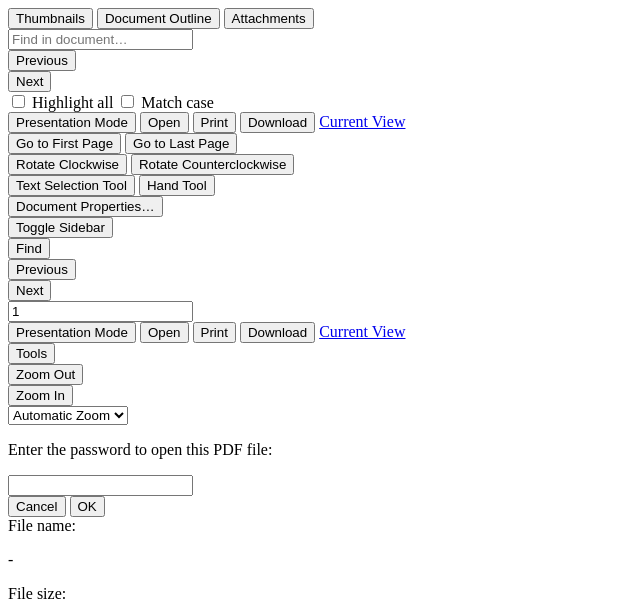
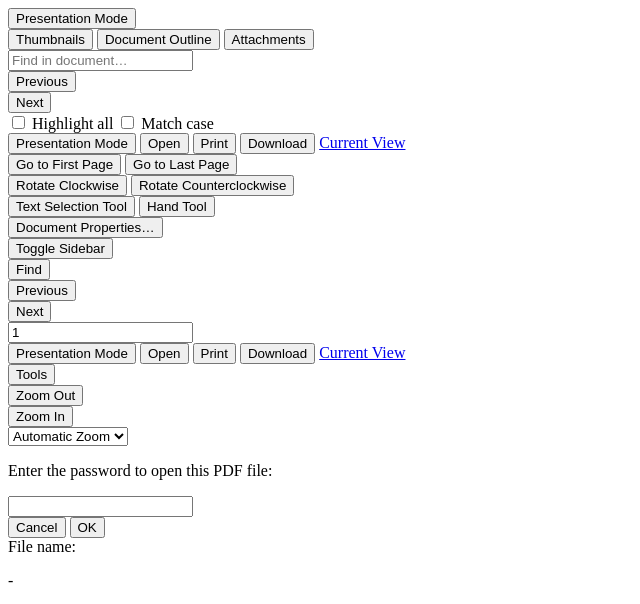
Before and after one commit to arcsoftech/Bulletin-Dashboard-Using-Push-Notification, a Node project: template views/index.hbs in a window 1280 px wide. Shown: the top 604 px of the page, without its empty margins (0-640 px from the left). Run offline with Node 20 templates, Linux system fonts and the light colour scheme; the template is opened without the code that fills it, so the values that code supplies are empty; some libraries are stand-ins or nearby versions.

Commit message:
Added fullscreen button.

```diff
--- a/public/css/viewer.css
+++ b/public/css/viewer.css
@@ -2365,3 +2365,9 @@ html[dir='rtl'] #documentPropertiesOverlay .row > * {
     opacity: 0;
   }
 }
+
+#presentationMode {
+  position: absolute;
+  bottom: 0;
+  z-index: 9;
+}
--- a/views/index.hbs
+++ b/views/index.hbs
@@ -1,3 +1,7 @@
+<button id="presentationMode" class="toolbarButton presentationMode hiddenLargeView" title="Switch to Presentation Mode" tabindex="31" data-l10n-id="presentation_mode">
+  <span data-l10n-id="presentation_mode_label">Presentation Mode</span>
+</button>
+
 <div id="outerContainer">
   <div id="sidebarContainer">
     <div id="toolbarSidebar">
@@ -354,7 +358,7 @@
           else {
             curr++;
           }
-        }, 3500);
+        }, 5000);
       }, 1000);
     }
   });
```
